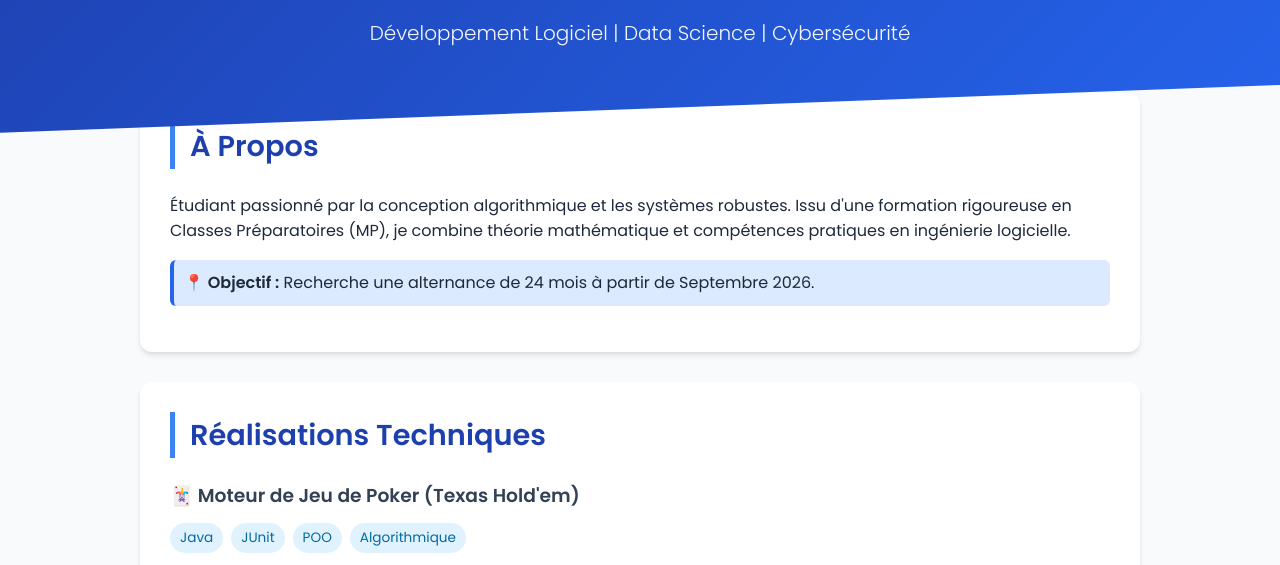
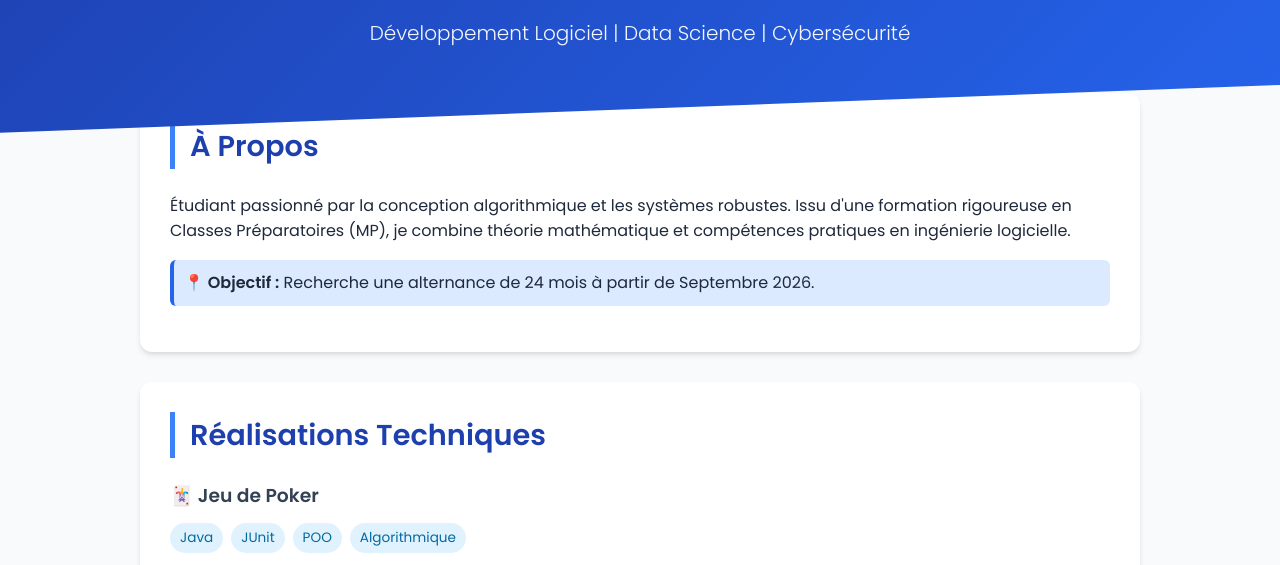
Before and after one commit to El-Hadi21/El-Hadi21.github.io, a plain HTML site: page index.html in a window 1280 px wide. Shown: the part 186-751 px from the top of the page. Drawn offline with Linux system fonts and the light colour scheme.

Commit message:
Update project title in index.html

```diff
--- a/index.html
+++ b/index.html
@@ -150,7 +150,7 @@
             <h2>Réalisations Techniques</h2>
 
             <div class="project-card">
-                <h3>🃏 Moteur de Jeu de Poker (Texas Hold'em)</h3>
+                <h3>🃏 Jeu de Poker </h3>
                 <div class="tech-stack">
                     <span class="tech-tag">Java</span>
                     <span class="tech-tag">JUnit</span>
```
